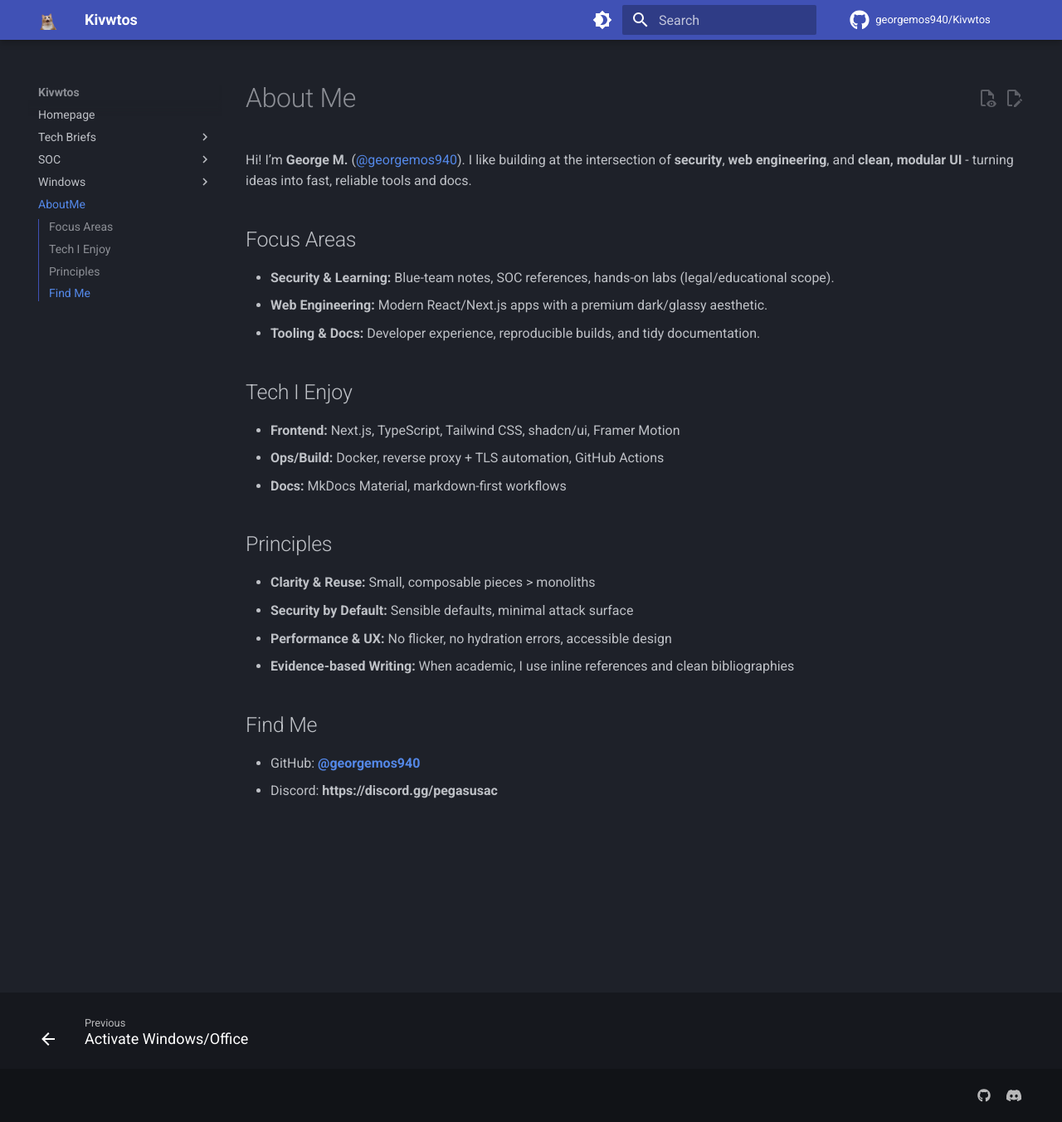
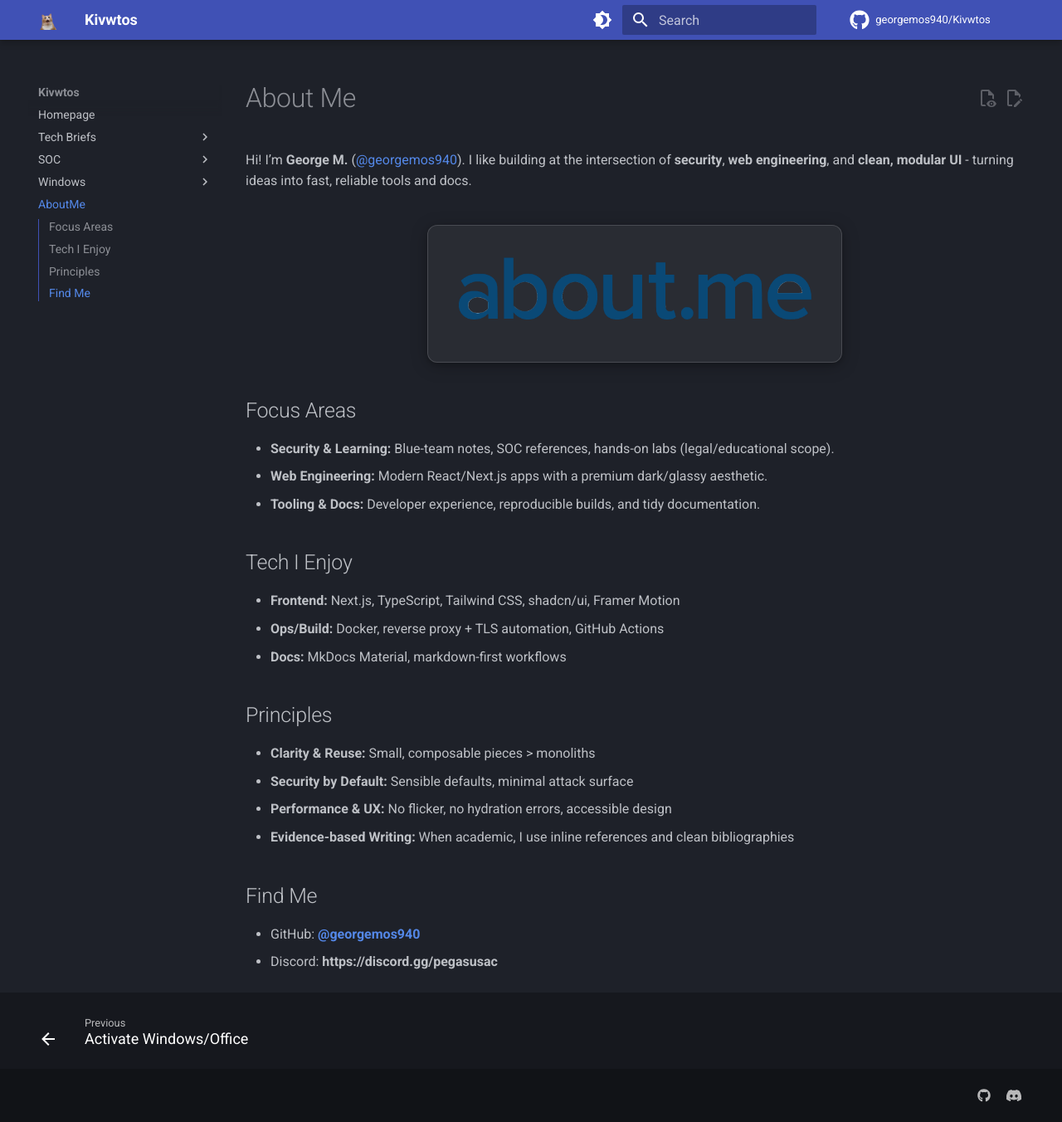
Before and after one commit to georgemos940/Kivwtos, an MkDocs documentation site: the page built from docs/aboutme.md, in a window 1280 px wide and 1352 px high. Shown: the whole window at 83% size. Built offline with MkDocs 1.6.1 and Material for MkDocs 9.7.7, drawn with Linux system fonts in a browser that asks for light colours; comment, search, counter and statistics services are not loaded.

Commit message:
added img

```diff
--- a/docs/aboutme.md
+++ b/docs/aboutme.md
@@ -1,6 +1,8 @@
 # About Me
 
 Hi! I’m **George M.** ([@georgemos940](https://github.com/georgemos940)). I like building at the intersection of **security**, **web engineering**, and **clean, modular UI** - turning ideas into fast, reliable tools and docs.
+
+![Hashing Example](../../assets/img9.png)
 
 ## Focus Areas
 - **Security & Learning:** Blue-team notes, SOC references, hands-on labs (legal/educational scope).
--- a/docs/assets/css/extra.css
+++ b/docs/assets/css/extra.css
@@ -8,7 +8,7 @@
   margin-top: 2rem;
   margin-bottom: 2rem;
   /* all pictures same size*/
-  max-width: 800px;
+  max-width: 500px;
   width: 100%;
   height: auto;
   /*just some design */
```
Also changed, not shown: docs/.obsidian/workspace.json, docs/assets/img9.png (added).
